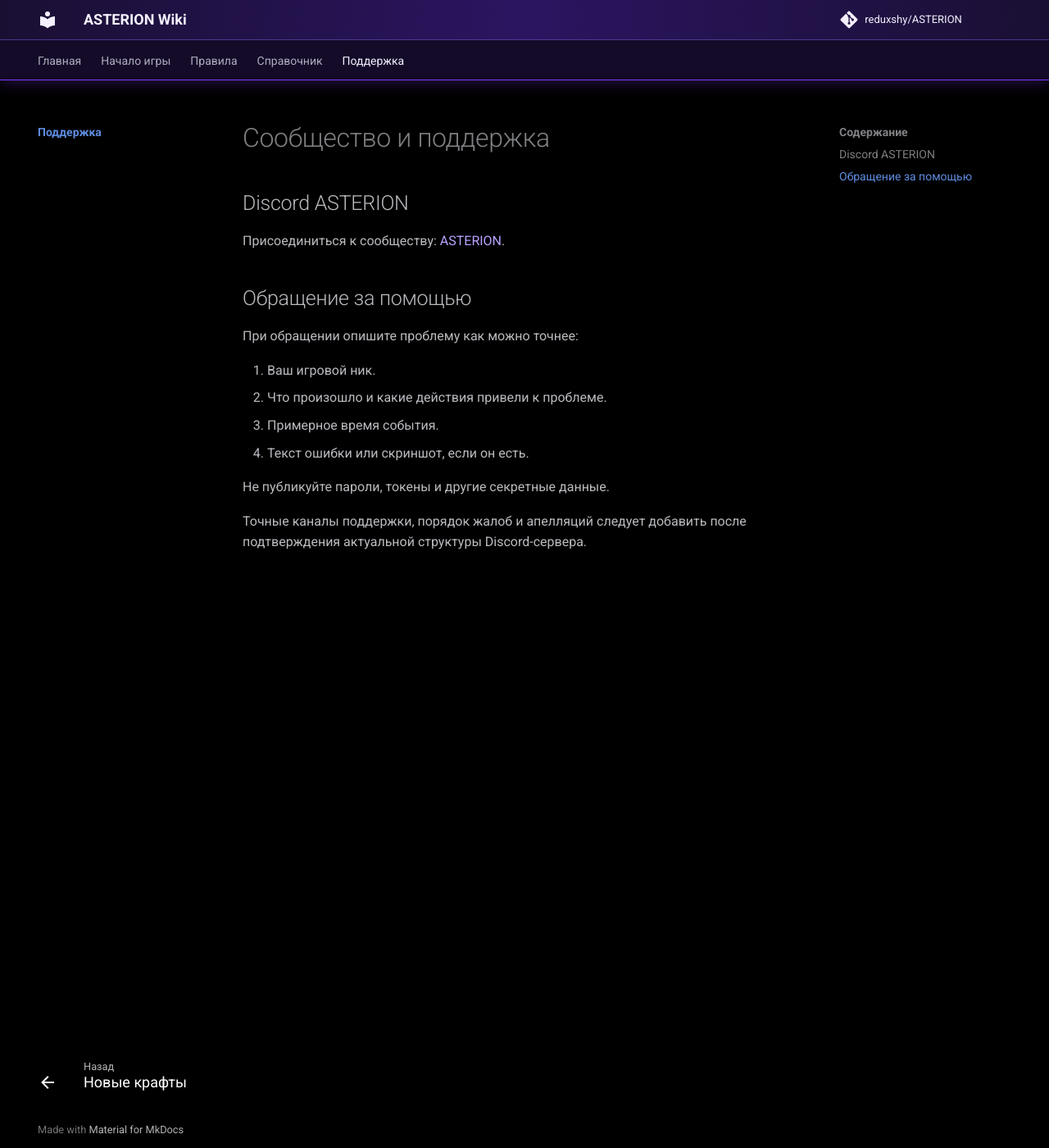
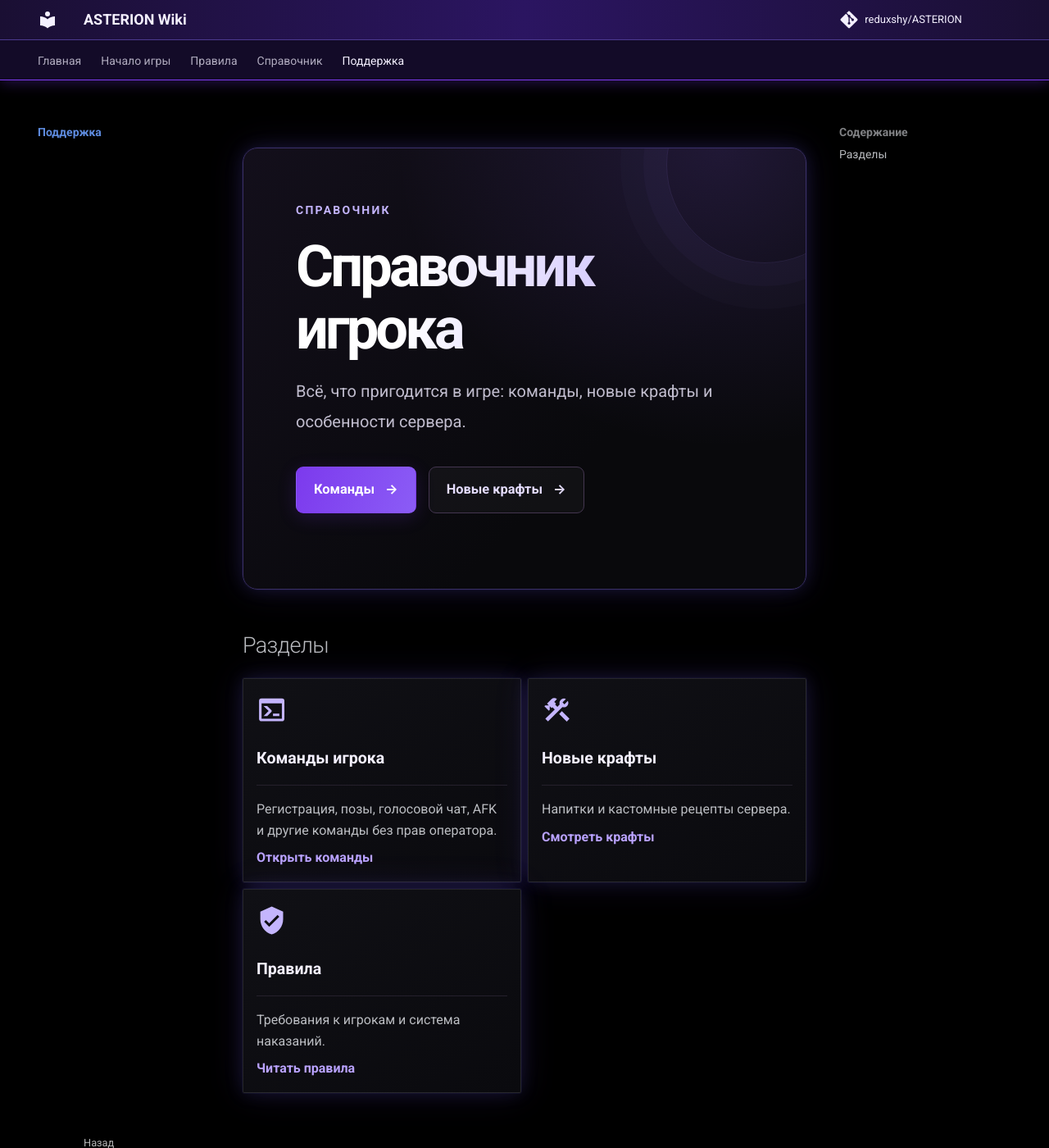
Before and after one commit to reduxshy/ASTERION, an MkDocs documentation site: the page built from docs/community/index.md, in a window 1280 px wide and 1400 px high. Shown: the whole window at 82% size. Built offline with MkDocs 1.6.1 and Material for MkDocs 9.7.7, drawn with Linux system fonts in a browser that asks for light colours; comment, search, counter and statistics services are not loaded.

Commit message:
Revise community index with player guide and sections
Updated community support documentation with a new player guide and sections for commands, crafts, and rules.

```diff
--- a/docs/community/index.md
+++ b/docs/community/index.md
@@ -1,18 +1,54 @@
-# Сообщество и поддержка
+---
+title: Справочник
+---
 
-## Discord ASTERION
+<div class="asterion-hero" markdown>
 
-Присоединиться к сообществу: [ASTERION](https://discord.gg/FGb8aVEJQ).
+<p class="asterion-eyebrow">СПРАВОЧНИК</p>
 
-## Обращение за помощью
+# Справочник игрока
 
-При обращении опишите проблему как можно точнее:
+Всё, что пригодится в игре: команды, новые крафты и особенности сервера.
 
-1. Ваш игровой ник.
-2. Что произошло и какие действия привели к проблеме.
-3. Примерное время события.
-4. Текст ошибки или скриншот, если он есть.
+<div class="asterion-hero-actions">
+  <a class="asterion-button asterion-button-primary" href="commands/">Команды <span>→</span></a>
+  <a class="asterion-button asterion-button-secondary" href="crafts/">Новые крафты <span>→</span></a>
+</div>
 
-Не публикуйте пароли, токены и другие секретные данные.
+</div>
 
-Точные каналы поддержки, порядок жалоб и апелляций следует добавить после подтверждения актуальной структуры Discord-сервера.
+## Разделы
+
+<div class="grid cards asterion-cards" markdown>
+
+-   :material-console:{ .asterion-icon }
+
+    **Команды игрока**
+
+    ---
+
+    Регистрация, позы, голосовой чат, AFK и другие команды без прав оператора.
+
+    [Открыть команды](commands.md)
+
+-   :material-hammer-wrench:{ .asterion-icon }
+
+    **Новые крафты**
+
+    ---
+
+    Напитки и кастомные рецепты сервера.
+
+    [Смотреть крафты](crafts.md)
+
+-   :material-shield-check:{ .asterion-icon }
+
+    **Правила**
+
+    ---
+
+    Требования к игрокам и система наказаний.
+
+    [Читать правила](../rules/index.md)
+
+</div>
```
